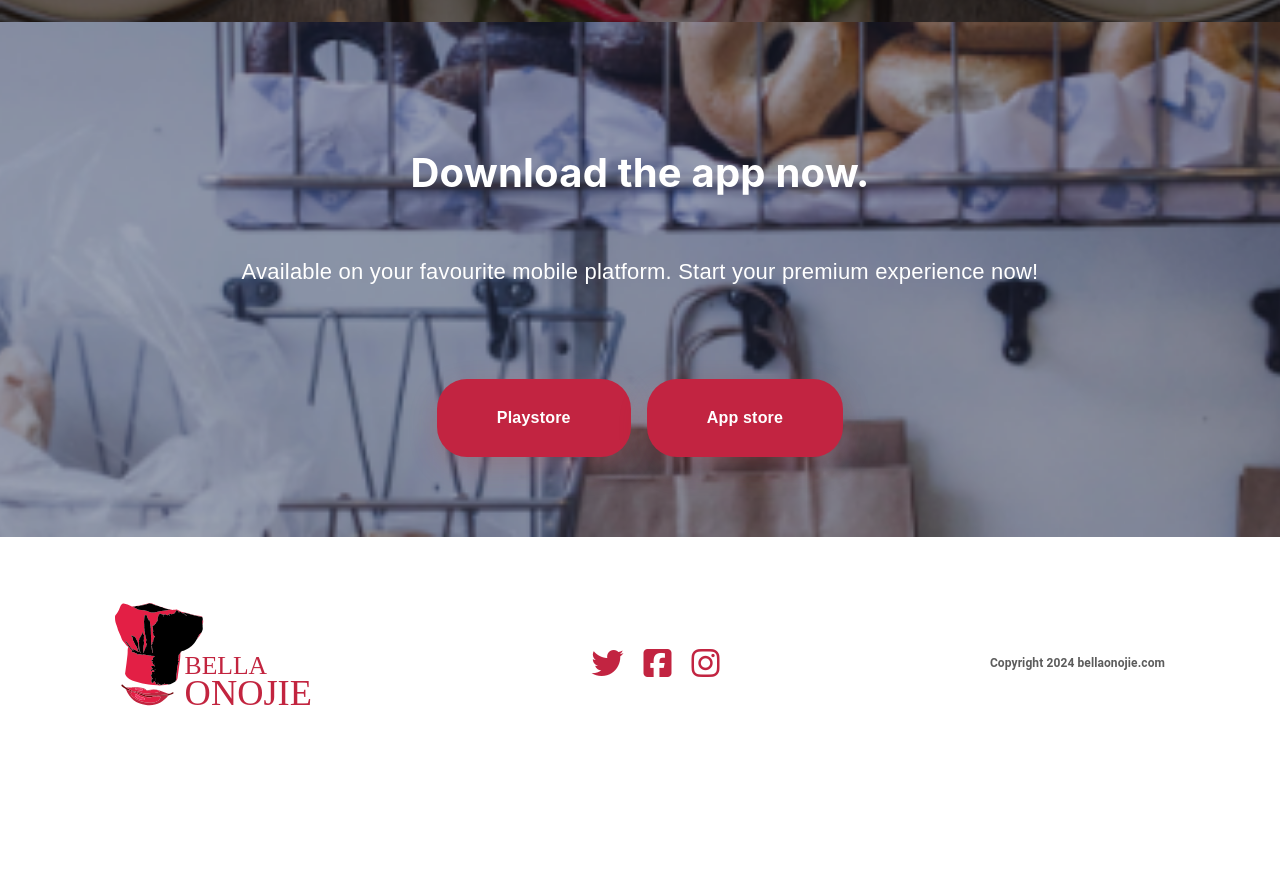
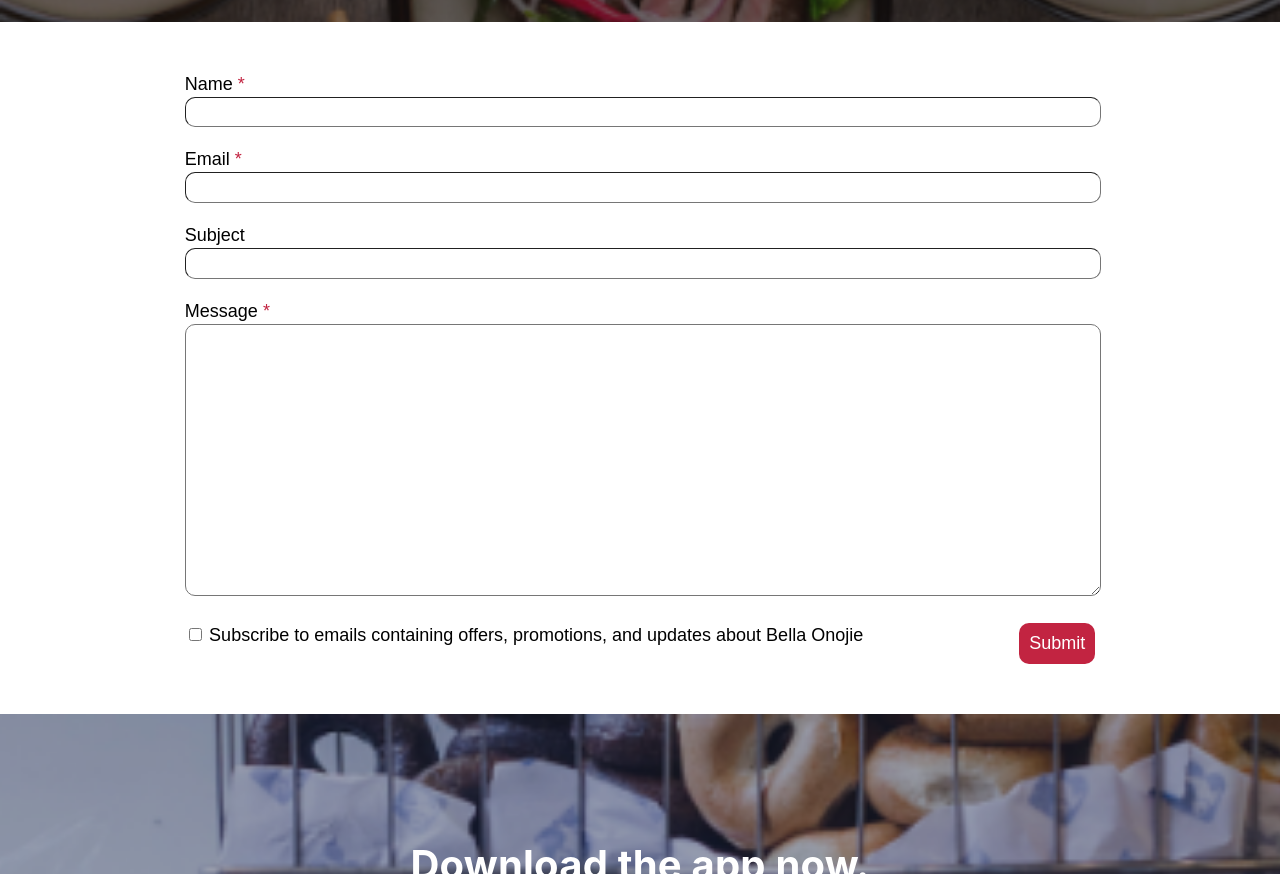
Before and after one commit to rich0896/mtm6201-midterm, a plain HTML site: page contact.html in a window 1280 px wide. Shown: the part 453-1327 px from the top of the page. Before the commit the page ends 1257 px from the top, so only its background shows below. Drawn offline with Linux system fonts and the light colour scheme.

Commit message:
Adds contact content

```diff
--- a/contact.html
+++ b/contact.html
@@ -86,7 +86,38 @@
     </header>
 
     <main id="main" role="main">
+        <form action="submit" method="post">
+            <div class="form-block">
+                <div class="subform">
+                    <label for="name">Name</label>
+                    <input type="text" class="text-input" name="name" required>
+                </div>
 
+                <div class="subform">
+                    <label for="email">Email</label>
+                    <input type="text" class="text-input" name="email" required>
+                </div>
+
+                <div class="subform">
+                    <label for="subject">Subject</label>
+                    <input type="text" class="text-input" name="subject">
+                </div>
+
+                <div class="subform">
+                    <label for="messagebox">Message</label>
+                    <textarea name="messagebox" id="messagebox" cols="100" rows="10" class="text-input" required></textarea>
+                </div>
+
+                <div class="subform submit-block">
+                    <div>
+                        <input type="checkbox" name="sub-con" id="sub-con">
+                        <label for="sub-con">Subscribe to emails containing offers, promotions, and updates about Bella Onojie</label>
+                    </div>
+
+                    <button type="submit" class="form-btn">Submit</button>
+                </div>
+            </div>
+        </form>
     </main>
 
     <!-- Pre-footer "download" banner -->
--- a/css/main.css
+++ b/css/main.css
@@ -237,6 +237,63 @@ h1 {
     max-width: 100vw;
     animation: bounce 5s ease-in-out infinite both;
     filter: drop-shadow(5px 5px 50px #22222294);
+}
+
+form {
+    display: flex;
+    flex-direction: column;
+    align-items: center;
+    margin: 40px;
+}
+
+.form-block {
+    display: flex;
+    flex-direction: column;
+}
+
+.subform {
+    margin: 10px 0 10px 0;
+}
+
+form label {
+    font: 18px Montserrat, sans-serif;
+}
+
+.text-input {
+    width: 100%;
+    border-radius: 10px;
+    border-width: 1px;
+    line-height: 2;
+}
+
+.submit-block {
+    display: flex;
+    flex-direction: row;
+    justify-content: space-between;
+    gap: 20px;
+}
+
+.form-btn {
+    border: none;
+    border-radius: 10px;
+    font-size: large;
+    padding: 10px;
+    background-color: #C22441;
+    color: white;
+    transition: all 0.5s;
+}
+
+.form-btn:hover {
+    transform: scale(1.25);
+    background-color: transparent;
+    border: 1px solid black;
+    color: black;
+    transition: transform 0.5s;
+}
+
+label:has(~ :required)::after {
+    content: " *";
+    color: #C22441;
 }
 
 main {
```
